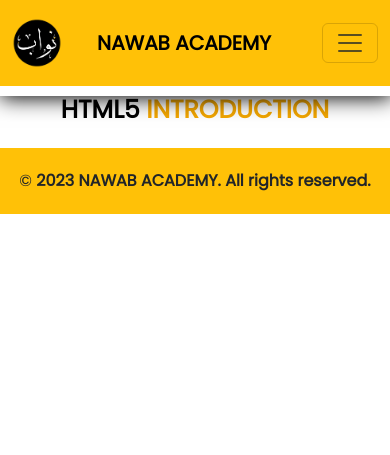
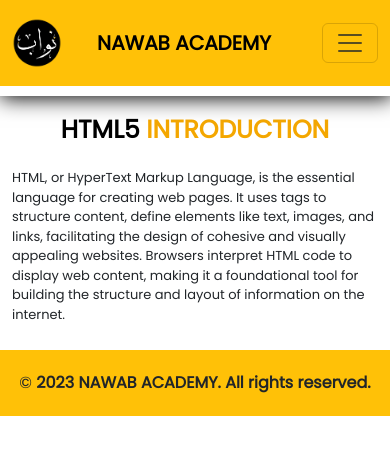
Before and after one commit to shahidjhawari/Online-Courses, a PHP site: page /html_crc.html in a window 390 px wide. Shown: the top 455 px of the page. Run offline with PHP 8.4, Linux system fonts and the light colour scheme; some libraries are stand-ins or nearby versions.

Commit message:
minor changes

```diff
--- a/css/responsive.css
+++ b/css/responsive.css
@@ -88,4 +88,10 @@
         margin-top: 25px;
         margin-bottom: -20px;
     }
+    .html-intro-heding {
+        margin-top: 20px;
+    }
+    #html-intro-para {
+        font-size: 13px;
+    }
   }
--- a/html_crc.html
+++ b/html_crc.html
@@ -54,12 +54,15 @@
 <!--HTML All Tags Section Start-->
 <div class="container">
 <!-- all course add heading start -->
-    <div class="domain">
+    <div class="domain html-intro-heding">
         <div class="titlepage text_align_center">
         <h2>HTML5 <span class="blue_light">INTRODUCTION</span></h2>
         </div>
     </div>
   <!-- all course add heading start -->
+  <div id="html-intro-para">
+    <p>HTML, or HyperText Markup Language, is the essential language for creating web pages. It uses tags to structure content, define elements like text, images, and links, facilitating the design of cohesive and visually appealing websites. Browsers interpret HTML code to display web content, making it a foundational tool for building the structure and layout of information on the internet.</p>
+  </div>
 </div>
 <!--HTML All Tags Section End-->
 
@@ -73,7 +76,7 @@
 
     <!--Java Script Files Here Start-->
     <script src="js/script.js"></script>
-    <script src="js/jquery.js"></script>
+    <script src="https://code.jquery.com/jquery-3.6.0.min.js"></script>
     <script>
 
     </script>
--- a/index.html
+++ b/index.html
@@ -200,5 +200,6 @@
 
     <!--Java Script Files Here Start-->
     <script src="js/script.js"></script>
+    <script src="https://code.jquery.com/jquery-3.6.0.min.js"></script>
 </body>
 </html>
```
Also changed, not shown: css/styles.css (line endings or trailing spaces).
